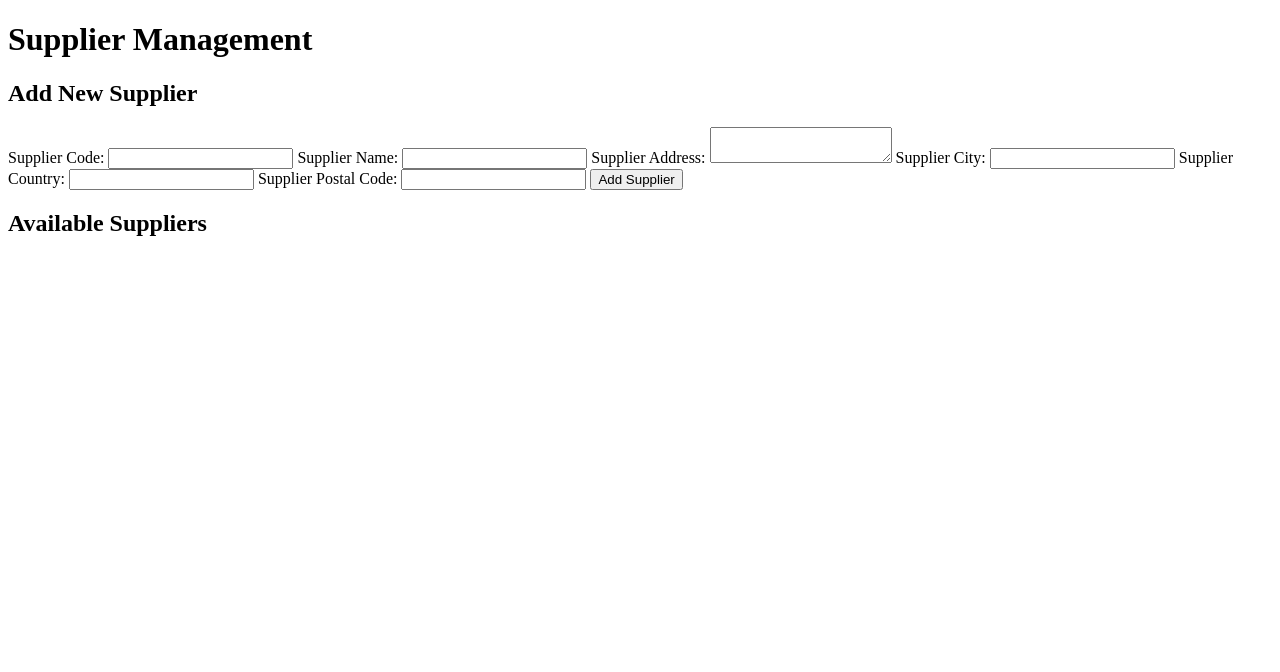
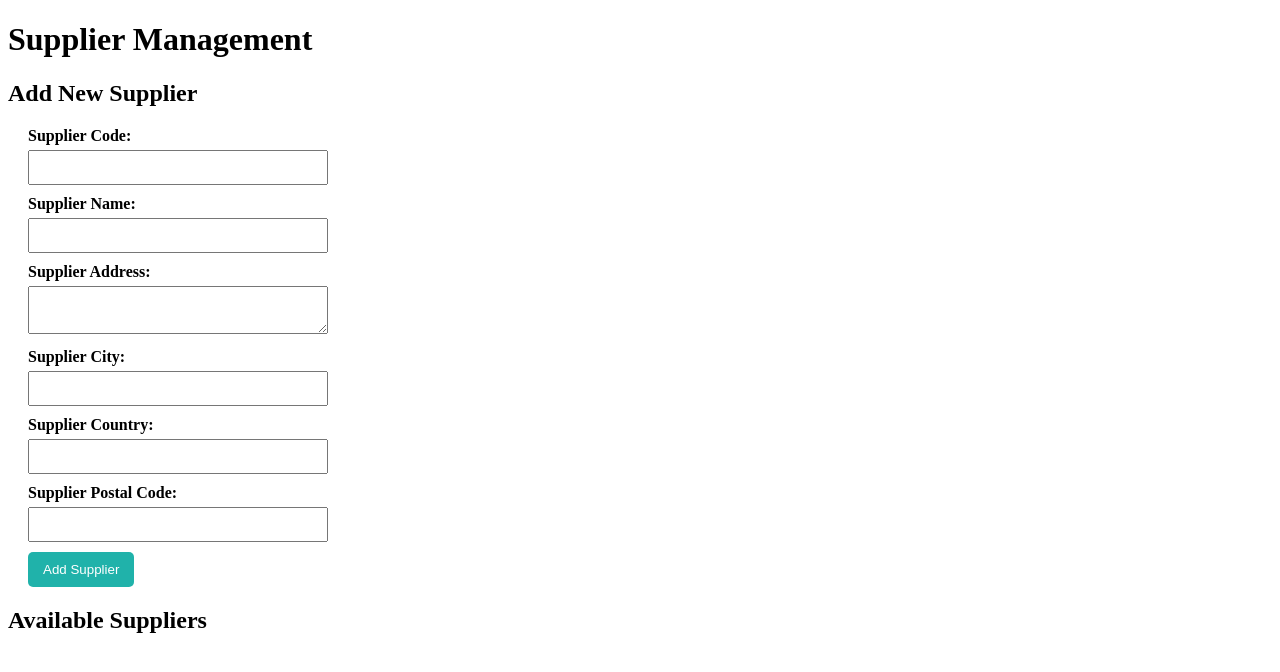
Before and after one commit to Samhan-6/inventory_system, a Django app: page /add_supplier/ in a window 1280 px wide. Shown: the top 672 px of the page. Run offline with Django 4.2, Linux system fonts and the light colour scheme; data that the repository does not hold is empty.

Commit message:
update some structure of html, add some css

```diff
--- /dev/null
+++ b/static/css/add_supplier.css
@@ -0,0 +1,37 @@
+.custom-form {
+    width: 300px;
+    margin: 20px;
+}
+
+.form-label {
+    display: block;
+    margin-bottom: 5px;
+    font-weight: bold;
+}
+
+.form-input {
+    width: 100%;
+    padding: 8px;
+    margin-bottom: 10px;
+    box-sizing: border-box;
+}
+
+.form-button {
+    background-color: lightseagreen;
+    color: white;
+    padding: 10px 15px;
+    border: none;
+    border-radius: 5px;
+    cursor: pointer;
+}
+
+
+.delete-button {
+    background-color: lightseagreen;
+    color: white;
+    padding: 10px 15px;
+    border: none;
+    border-radius: 5px;
+    cursor: pointer;
+    margin-left: 10px;
+}
--- a/templates/add_supplier.html
+++ b/templates/add_supplier.html
@@ -1,10 +1,17 @@
-<!DOCTYPE html>
-<html lang="en">
-<head>
-    <meta charset="UTF-8">
-    <title>Add/Edit Supplier</title>
-</head>
-<body>
+{% extends 'base.html' %}
+{% load static %}
+
+
+{% block title %} Add/Edit Supplier {% endblock %}
+{% block icon %}
+    <link rel="icon" href="">
+{% endblock %}
+{% block css %}
+    <link rel="stylesheet" type="text/css" href="{% static 'css/add_supplier.css' %}">
+{% endblock %}
+
+
+{% block header %}
     <h1>Supplier Management</h1>
 
     <!-- Add/Edit Supplier Form -->
@@ -15,32 +22,36 @@
             Add New Supplier
         {% endif %}
     </h2>
+{% endblock %}
 
-    <form action="{% url 'add_supplier' %}" method="POST">
+
+
+{% block content %}
+    <form class="custom-form" action="{% url 'add_supplier' %}" method="POST">
     {% csrf_token %}
     {% if edit_supplier %}
         <input type="hidden" name="supplier_id" value="{{ edit_supplier.supplier_id }}">
     {% endif %}
 
-        <label for="supplier_code">Supplier Code:</label>
-        <input type="text" id="supplier_code" name="supplier_code" value="{% if edit_supplier %}{{ edit_supplier.supplier_code }}{% endif %}" required>
+        <label for="supplier_code" class="form-label">Supplier Code:</label>
+        <input type="text" id="supplier_code" class="form-input" name="supplier_code" value="{% if edit_supplier %}{{ edit_supplier.supplier_code }}{% endif %}" required><br>
 
-        <label for="supplier_name">Supplier Name:</label>
-        <input type="text" id="supplier_name" name="supplier_name" value="{% if edit_supplier %}{{ edit_supplier.supplier_name }}{% endif %}" required>
+        <label for="supplier_name" class="form-label">Supplier Name:</label>
+        <input type="text" id="supplier_name" class="form-input" name="supplier_name" value="{% if edit_supplier %}{{ edit_supplier.supplier_name }}{% endif %}" required><br>
 
-        <label for="supplier_address">Supplier Address:</label>
-        <textarea id="supplier_address" name="supplier_address" required>{% if edit_supplier %}{{ edit_supplier.supplier_address }}{% endif %}</textarea>
+        <label for="supplier_address" class="form-label">Supplier Address:</label>
+        <textarea id="supplier_address" class="form-input" name="supplier_address" required>{% if edit_supplier %}{{ edit_supplier.supplier_address }}{% endif %}</textarea><br>
 
-        <label for="supplier_city">Supplier City:</label>
-        <input type="text" id="supplier_city" name="supplier_city" value="{% if edit_supplier %}{{ edit_supplier.supplier_city}}{% endif %}" required>
+        <label for="supplier_city" class="form-label">Supplier City:</label>
+        <input type="text" id="supplier_city" class="form-input" name="supplier_city" value="{% if edit_supplier %}{{ edit_supplier.supplier_city}}{% endif %}" required><br>
 
-        <label for="supplier_country">Supplier Country:</label>
-        <input type="text" id="supplier_country" name="supplier_country" value="{% if edit_supplier %}{{ edit_supplier.supplier_city}}{% endif %}" required>
+        <label for="supplier_country" class="form-label">Supplier Country:</label>
+        <input type="text" id="supplier_country" class="form-input" name="supplier_country" value="{% if edit_supplier %}{{ edit_supplier.supplier_city}}{% endif %}" required><br>
 
-        <label for="supplier_postalCode">Supplier Postal Code:</label>
-        <input type="text" id="supplier_postalCode" name="supplier_postalCode" value="{% if edit_supplier %}{{ edit_supplier.supplier_postalCode}}{% endif %}" required>
+        <label for="supplier_postalCode" class="form-label">Supplier Postal Code:</label>
+        <input type="text" id="supplier_postalCode" class="form-input" name="supplier_postalCode" value="{% if edit_supplier %}{{ edit_supplier.supplier_postalCode}}{% endif %}" required><br>
 
-        <button type="submit">
+        <button type="submit" class="form-button">
             {% if edit_supplier %}
                 Update
 
@@ -50,7 +61,7 @@
         </button>
 
         {% if edit_supplier %}
-        <button type="submit" name="delete_supplier">Delete</button>
+        <button type="submit" name="delete_supplier" class="delete-button">Delete</button>
         {% endif %}
     </form>
 
@@ -71,5 +82,6 @@
     {% if error_message %}
         <p style="color: red;">{{ error_message }}</p>
     {% endif %}
-</body>
-</html>
+
+
+{% endblock %}
--- /dev/null
+++ b/templates/base.html
@@ -0,0 +1,38 @@
+<!DOCTYPE html>
+<html lang="en">
+<head>
+    <meta charset="UTF-8">
+    <meta name="viewport" content="width=device-width, initial-scale=1.0">
+    <!-- This is for title -->
+    <title>{% block title %} {% endblock %}</title>
+    <!-- This is for icon -->
+    {% block icon %} {% endblock %}
+    <!-- This is for load css -->
+    {% block css %} {% endblock %}
+    <!-- This is for load js -->
+    {% block js %} {% endblock %}
+
+</head>
+
+
+<body>
+
+    <header>
+        <!-- This for header section -->
+        {% block header %} {% endblock %}
+    </header>
+
+
+    <!-- This is for content section -->
+    <main>
+        {% block content %} {% endblock %}
+    </main>
+
+
+    <!-- This for footer section -->
+    <footer>
+        {% block footer %} {% endblock %}
+    </footer>
+
+</body>
+</html>
```
Lines whose indentation alone changed are shown as unchanged.
